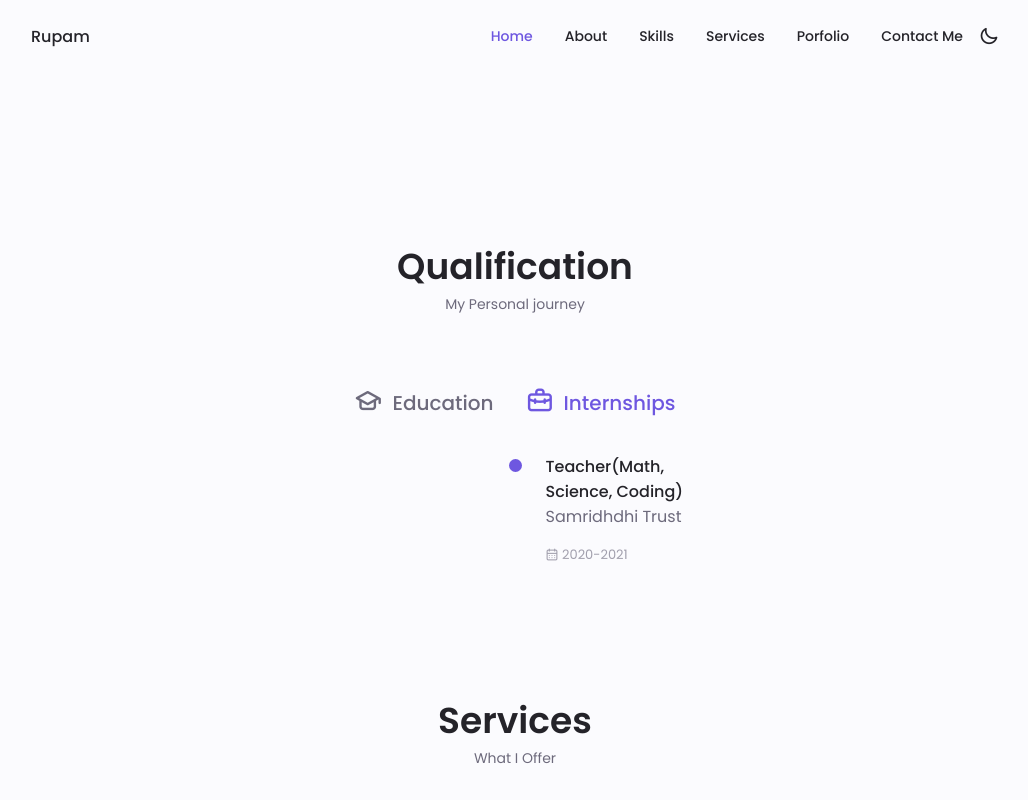
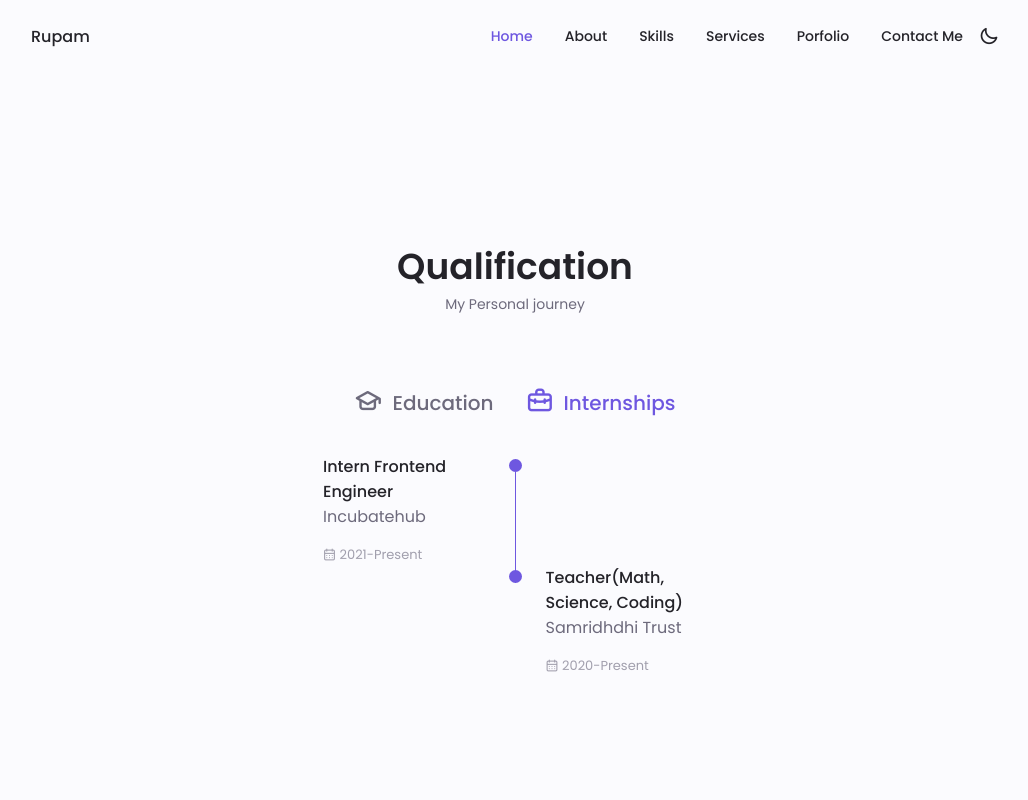
Before and after one commit to Rupam-Shil/portfolio-v2, a plain HTML site: page index.html in a window 1280 px wide. Both pictures are taken after a click on the element "Internships". Shown: the part 2148-2948 px from the top of the page, without its empty margins (125-1153 px from the left). Drawn offline with nearby package versions, Linux system fonts and the light colour scheme.

Commit message:
Update index.html

```diff
--- a/index.html
+++ b/index.html
@@ -523,9 +523,9 @@
 						<!--==================== QUALIFICATION Content 2====================-->
 						<div class="qualification__content" data-content id="work">
 							<!--==================== QUALIFICATION  1====================-->
-							<!-- <div class="qualification__data">
+							<div class="qualification__data">
 								<div>
-									<h3 class="qualification__title">Frontend Intern</h3>
+									<h3 class="qualification__title">Intern Frontend Engineer</h3>
 									<span class="qualification__subtitle">Incubatehub</span>
 									<div class="qualification__calender">
 										<i class="uil uil-calendar-alt"></i>
@@ -536,7 +536,7 @@
 									<span class="qualification__rounder"></span>
 									<span class="qualification__line"></span>
 								</div>
-							</div> -->
+							</div>
 
 							<!--==================== QUALIFICATION  2====================-->
 							<div class="qualification__data">
@@ -552,7 +552,7 @@
 									<span class="qualification__subtitle">Samridhdhi Trust</span>
 									<div class="qualification__calender">
 										<i class="uil uil-calendar-alt"></i>
-										2020-2021
+										2020-Present
 									</div>
 								</div>
 							</div>
```
